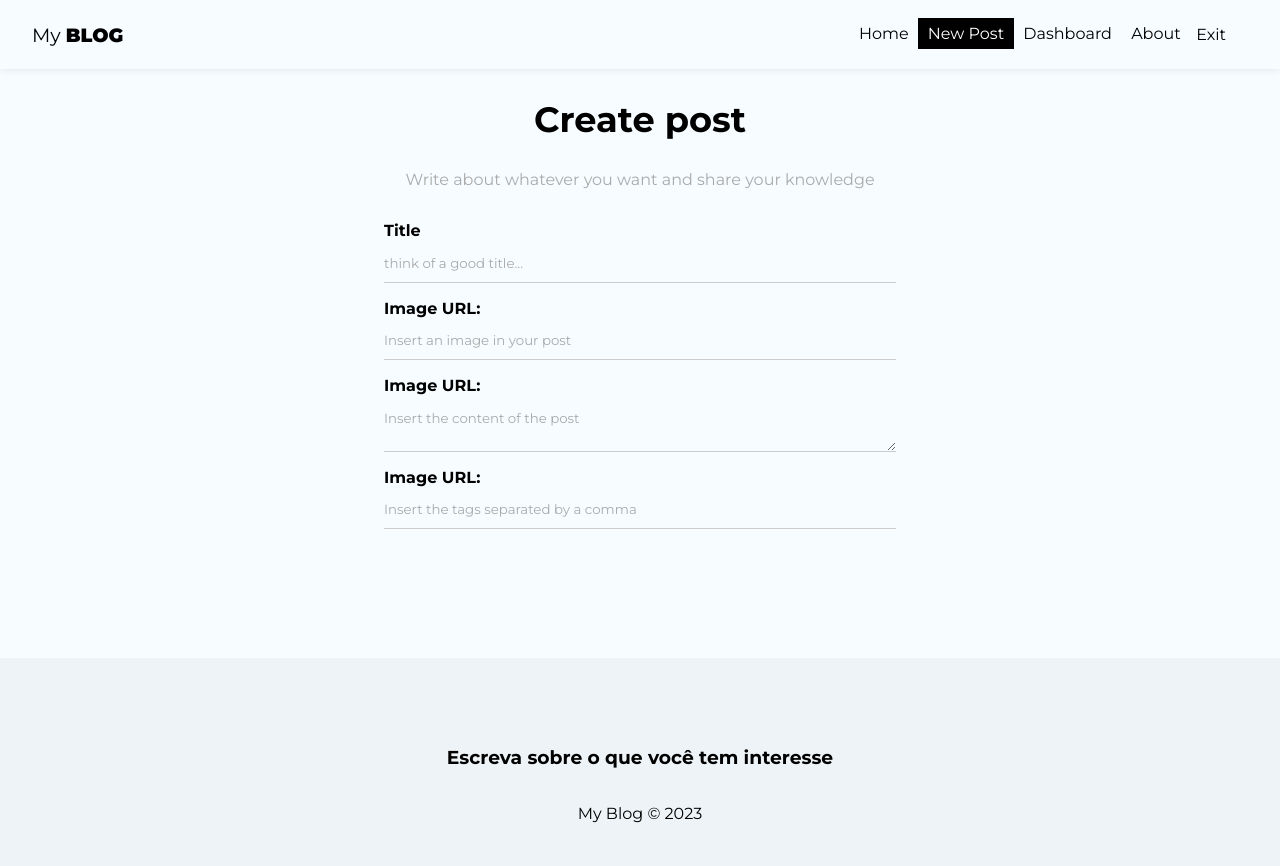
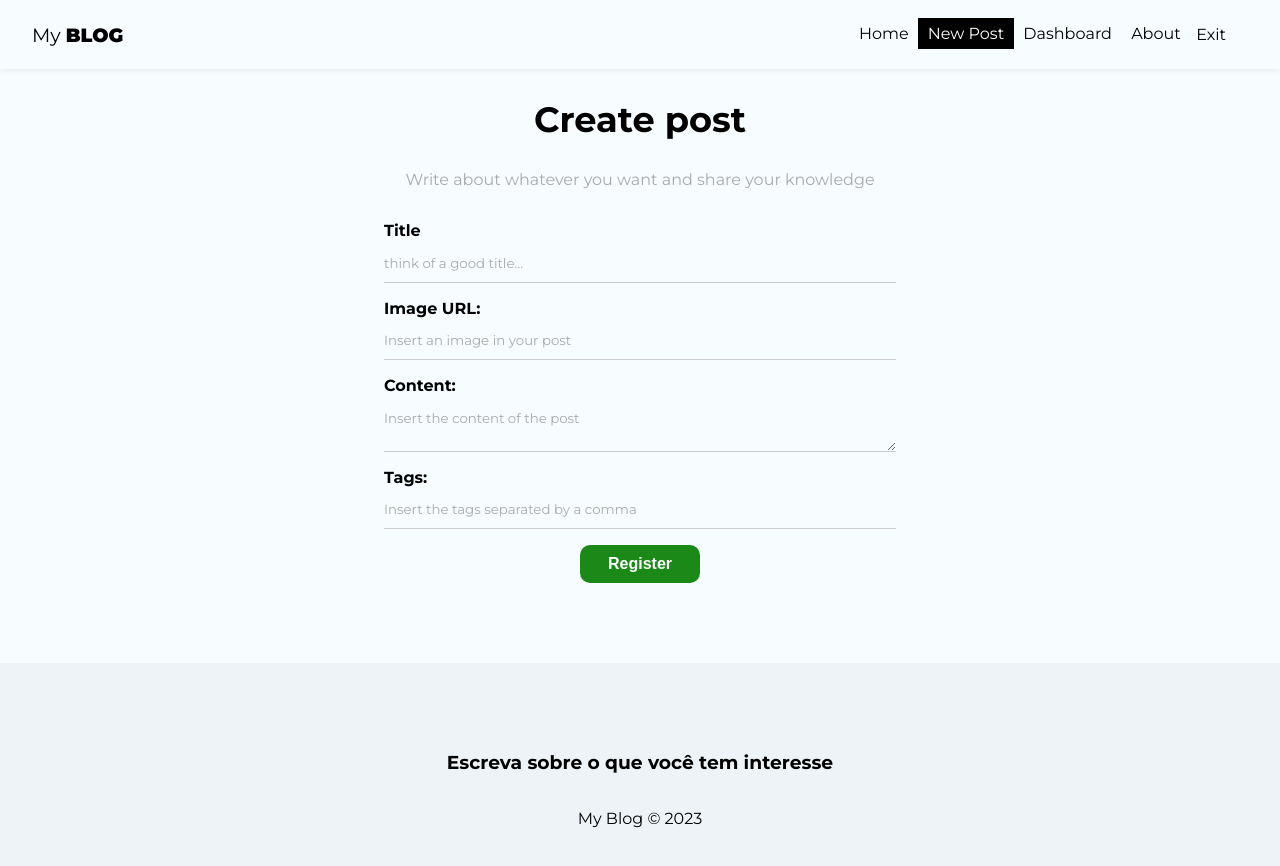
Before and after one commit to Deennys/MyBlog, a React (Create React App) app: page /posts/create in a window 1280 px wide. Shown: the top 866 px of the page. Built offline with nearby package versions, Linux system fonts and the light colour scheme; no server answers; sample sign-in values are in the browser's storage.

Commit message:
inserting data into firebase

```diff
--- a/src/hooks/useInsertDocument.js
+++ b/src/hooks/useInsertDocument.js
@@ -17,11 +17,11 @@ function insertReducer(state, action) {
         case 'INSERTED_DOC':
             return {
                 loading: false,
-                error: false
+                error: null
             }
         case 'ERROR':
             return {
-                loading: true,
+                loading: false,
                 error: action.payload
             }
         default:
--- a/src/pages/CreatePost/CreatePost.jsx
+++ b/src/pages/CreatePost/CreatePost.jsx
@@ -3,7 +3,7 @@ import styles from "./CreatePost.module.css";
 import { useState } from "react";
 import { useNavigate } from "react-router-dom";
 import { useAuthValue } from "../../context/AuthContext";
-
+import { useInsertDocument } from "../../hooks/useInsertDocument";
 
 export default function CreatePost() {
     const [title, setTitle] = useState('');
@@ -12,8 +12,29 @@ export default function CreatePost() {
     const [tags, setTags] = useState([]);
     const [formError, setFormError] = useState('');
 
+    const {user} = useAuthValue()
+
+    const {insertDocument, response} = useInsertDocument('posts')
+
     function handleSubmit(e) {
         e.preventDefault();
+        setFormError('');
+
+        // validate image URL
+
+        // criar o array de tags
+
+        // checar todos os valores
+
+        insertDocument({
+            title,
+            image,
+            body,
+            tags,
+            uid: user.uid,
+            createdBy: user.displayName
+        })
+
     }
 
 
@@ -45,7 +66,7 @@ export default function CreatePost() {
                     />
                 </label>
                 <label>
-                    <span>Image URL:</span>
+                    <span>Content:</span>
                     <textarea
                         name="body"
                         required
@@ -55,7 +76,7 @@ export default function CreatePost() {
                     ></textarea>
                 </label>
                 <label>
-                    <span>Image URL:</span>
+                    <span>Tags:</span>
                     <input
                         type="text"
                         name="tags"
@@ -65,8 +86,8 @@ export default function CreatePost() {
                         value={tags}
                     />
                 </label>
-                {/* <button className="btn" disabled={loading}>{loading ? 'Wait...' : 'Register'}</button>
-                {error && <p className="error">{error}</p>} */}
+                <button className="btn" disabled={response.loading}>{response.loading ? 'Wait...' : 'Register'}</button>
+                {response.error && <p className="error">{response.error}</p>}
             </form>
         </div>
     )
```
